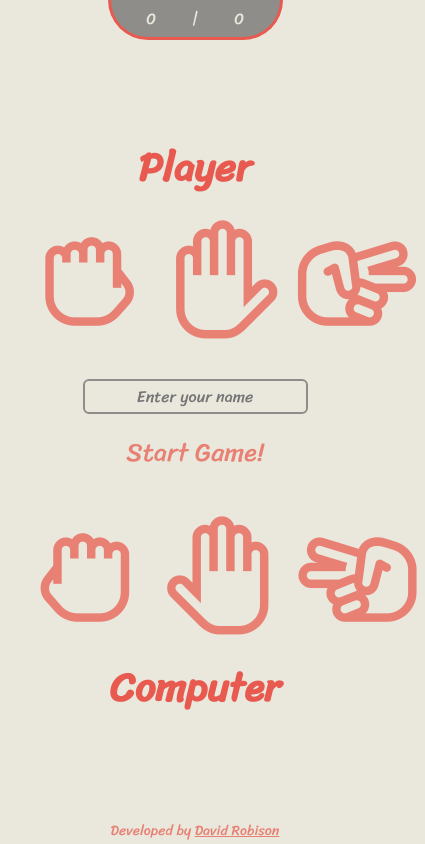
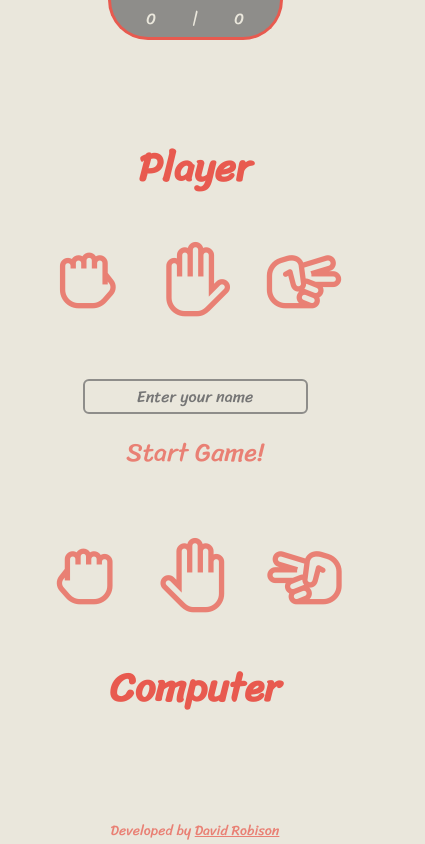
Before and after one commit to robisonwebdev/rock-paper-scissors-react, a React (Create React App) app: page / in a window 390 px wide. Shown: the whole page, 425 px wide, since content can reach past the window. Built offline with nearby package versions, Linux system fonts and the light colour scheme.

Commit message:
Setup @media and adjusted .gamePiece

```diff
--- a/src/styles/GamePiece.css
+++ b/src/styles/GamePiece.css
@@ -13,3 +13,9 @@
     color: var(--red);
     cursor: pointer;
 }
+
+@media only screen and (max-width: 985px) {
+    .gamePiece {
+        font-size: 85px;
+    }
+}
```
